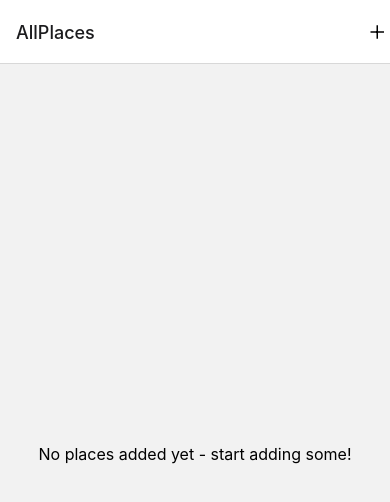
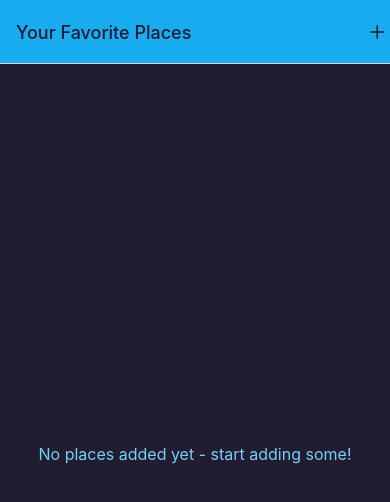
Before and after one commit to richujain/Places, a React Native app: screen /AllPlaces in a window 390 px wide. Shown: the top 502 px of the page. Built offline with nearby package versions, Linux system fonts and the light colour scheme.

Commit message:
Adding global colors and styling

```diff
--- a/App.js
+++ b/App.js
@@ -5,6 +5,7 @@
 import AllPlaces from "./screens/AllPlaces";
 import AddPlace from "./screens/AddPlace";
 import IconButton from "./components/ui/IconButton";
+import { Colors } from "./contants/colors";
 
 const Stack = createNativeStackNavigator();
 
@@ -13,11 +14,20 @@
     <>
       <StatusBar style="dark" />
       <NavigationContainer>
-        <Stack.Navigator>
+        <Stack.Navigator
+          screenOptions={{
+            headerStyle: {
+              backgroundColor: Colors.primary500,
+            },
+            headerTintColor: Colors.gray700,
+            contentStyle: { backgroundColor: Colors.gray700 },
+          }}
+        >
           <Stack.Screen
             name="AllPlaces"
             component={AllPlaces}
             options={({ navigation }) => ({
+              title: "Your Favorite Places",
               headerRight: ({ tintColor }) => (
                 <IconButton
                   icon="add"
@@ -28,7 +38,13 @@
               ),
             })}
           />
-          <Stack.Screen name="AddPlace" component={AddPlace} />
+          <Stack.Screen
+            name="AddPlace"
+            component={AddPlace}
+            options={{
+              title: "Add a new place",
+            }}
+          />
         </Stack.Navigator>
       </NavigationContainer>
     </>
--- a/components/places/PlacesList.js
+++ b/components/places/PlacesList.js
@@ -1,6 +1,7 @@
 import { FlatList, StyleSheet, View, Text } from "react-native";
 import React from "react";
 import PlaceItem from "./PlaceItem";
+import { Colors } from "../../contants/colors";
 
 export default function PlacesList({ places }) {
   if (!places || places.length === 0) {
@@ -29,5 +30,6 @@
   },
   fallbackText: {
     fontSize: 16,
+    color: Colors.primary200,
   },
 });
--- a/components/ui/IconButton.js
+++ b/components/ui/IconButton.js
@@ -17,7 +17,6 @@
 const styles = StyleSheet.create({
   button: {
     padding: 8,
-    margin: 4,
     justifyContent: "center",
     alignItems: "center",
   },
--- /dev/null
+++ b/contants/colors.js
@@ -0,0 +1,11 @@
+export const Colors = {
+  primary50: "#cfeffd",
+  primary100: "#a0defb",
+  primary200: "#77cff8",
+  primary400: "#44bdf5",
+  primary500: "#1aacf0",
+  primary700: "#0570c9",
+  primary800: "#003b88",
+  accent500: "#e6b30b",
+  gray700: "#221c30",
+};
```
